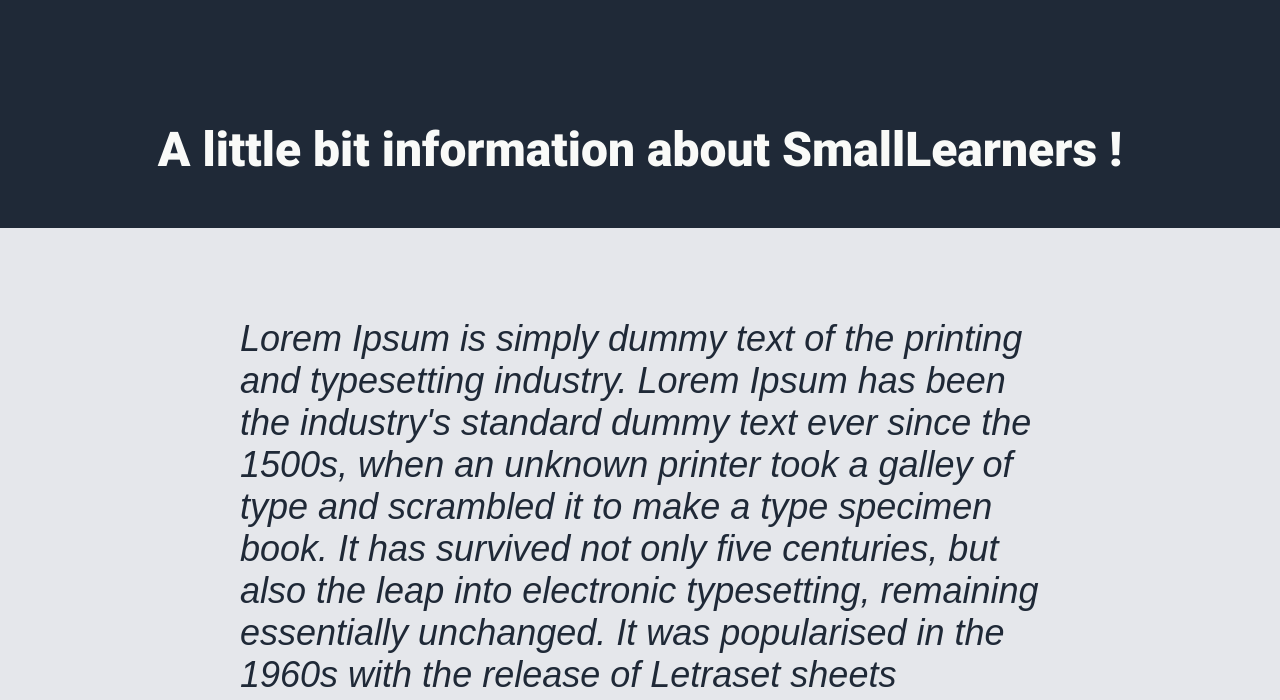
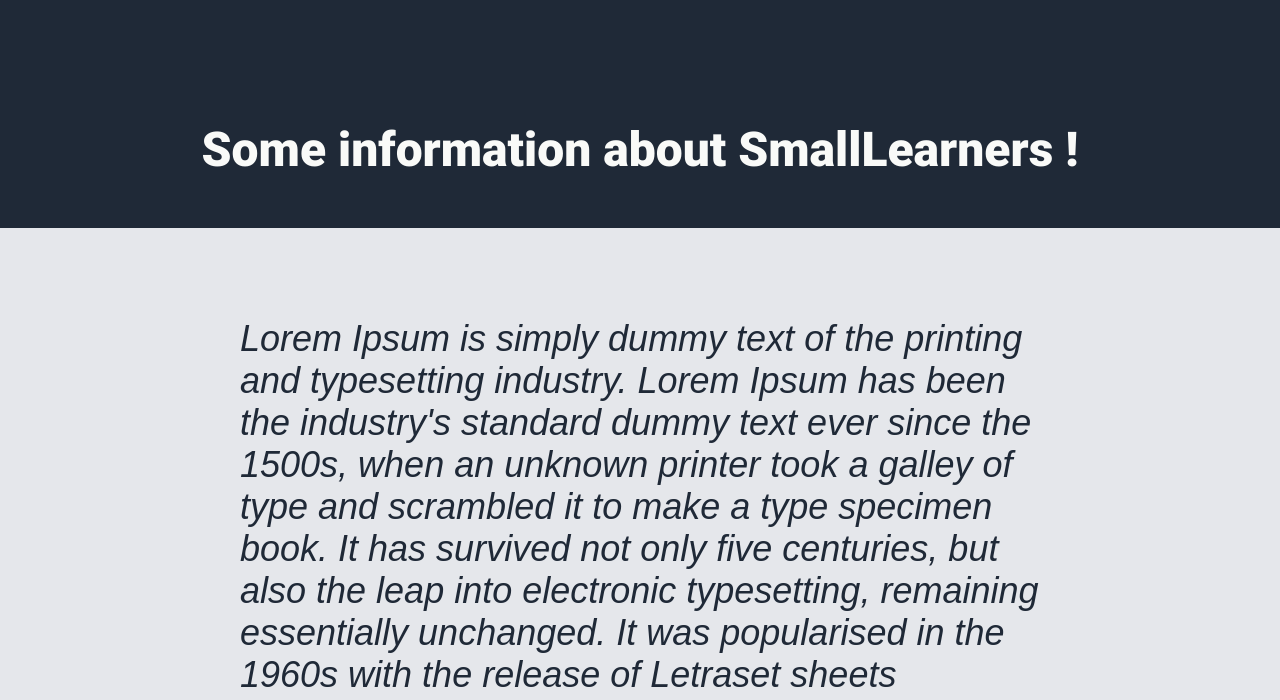
Before and after one commit to Linou92/Brainnest-Assignment2, a plain HTML site: page pages/aboutUs.html in a window 1280 px wide. Shown: the part 100-800 px from the top of the page. Drawn offline with Linux system fonts and the light colour scheme.

Commit message:
title update

```diff
--- a/pages/aboutUs.html
+++ b/pages/aboutUs.html
@@ -29,7 +29,7 @@
                 </ul>
             </nav>
         </header>
-        <h1 class="sectionTitle">A little bit information about SmallLearners !</h1>
+        <h1 class="sectionTitle">Some information about SmallLearners !</h1>
     </div>
     <div class="about">
         <blockquote>
```
